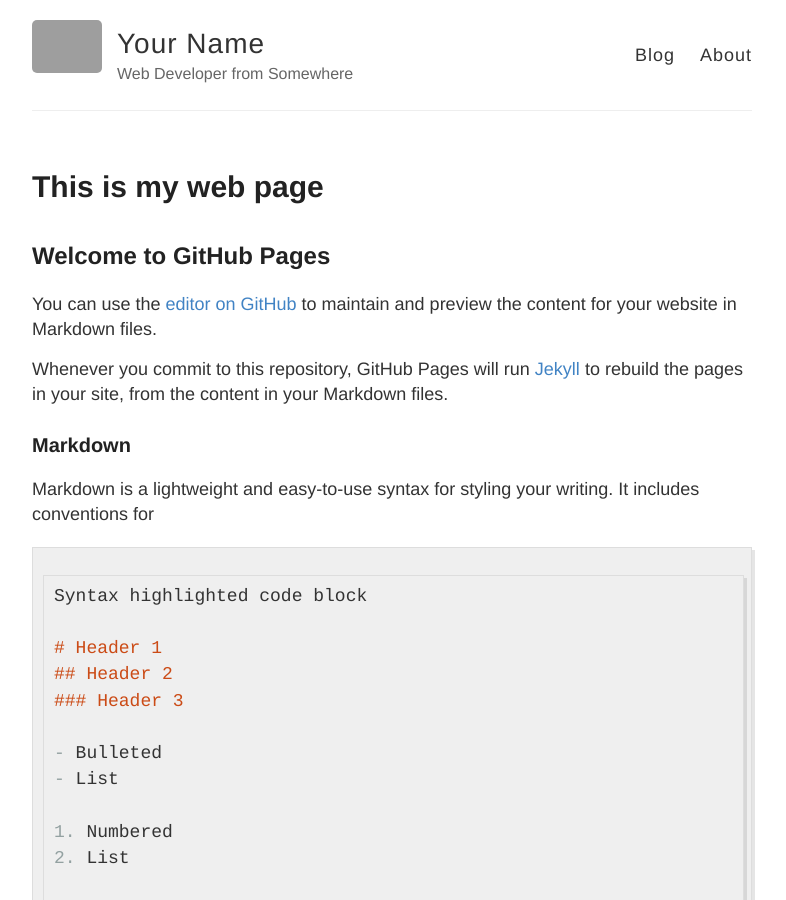
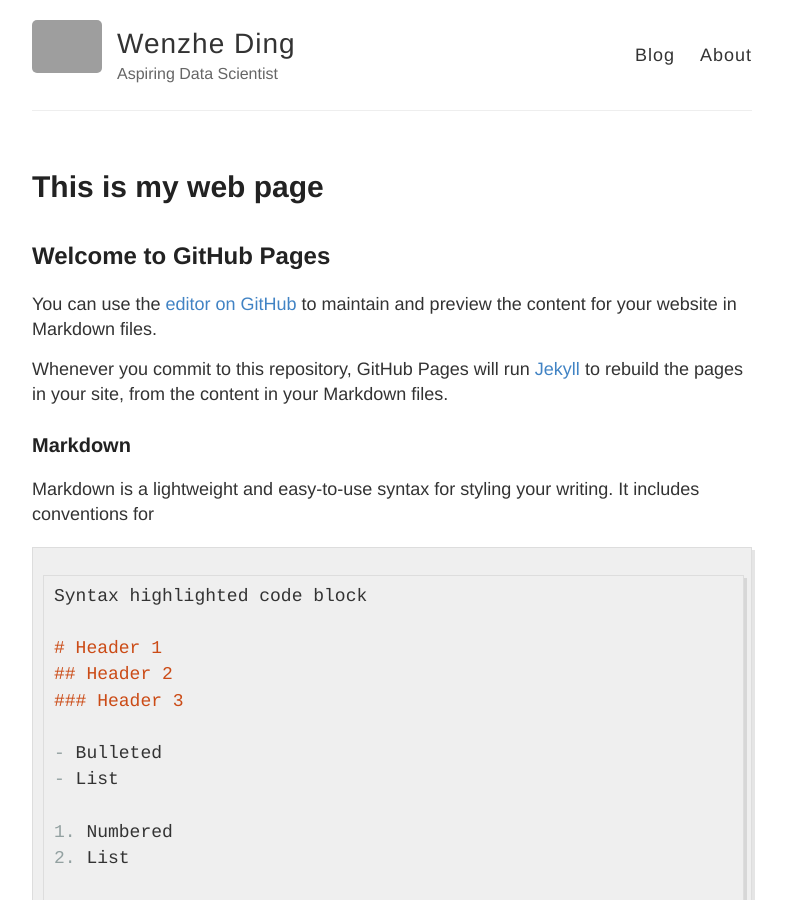
Before and after one commit to wzding/deprecated_wzding.github.io, a Jekyll site: the page built from index.md, in a window 1280 px wide and 900 px high. Shown: the whole window, without its empty margins (248-1034 px from the left). Built offline with Jekyll 4.4.1, drawn with Linux system fonts in a browser that asks for light colours; our own code applies the rules of GitHub Pages for plain Markdown files; some of the changed lines change nothing that is shown; grey boxes are pictures that could not be loaded.

Commit message:
change configs

```diff
--- a/_config.yml
+++ b/_config.yml
@@ -3,13 +3,13 @@
 #
 
 # Name of your site (displayed in the header)
-name: Your Name
+name: Wenzhe Ding
 
 # Short bio or description (displayed in the header)
-description: Web Developer from Somewhere
+description: Aspiring Data Scientist
 
 # URL of your avatar or profile pic (you could use your GitHub profile pic)
-avatar: https://raw.githubusercontent.com/barryclark/jekyll-now/master/images/jekyll-logo.png
+avatar: "/images/Wenzhe.jpeg"
 
 #
 # Flags below are optional
@@ -18,15 +18,15 @@ avatar: https://raw.githubusercontent.com/barryclark/jekyll-now/master/images/je
 # Includes an icon in the footer for each username you enter
 footer-links:
   dribbble:
-  email:
-  facebook:
+  email: wzding6706@gmail.com
+  facebook: EmmaWenzheDing
   flickr:
-  github: barryclark/jekyll-now
+  github: wzding
   instagram:
-  linkedin:
+  linkedin: wzding
   pinterest:
-  rss: # just type anything here for a working RSS icon
-  twitter: jekyllrb
+  rss: wzding
+  twitter: wzding
   stackoverflow: # your stackoverflow profile, e.g. "users/50476/bart-kiers"
   youtube: # channel/<your_long_string> or user/<user-name>
   googleplus: # anything in your profile username that comes after plus.google.com/
@@ -47,7 +47,7 @@ url:
 # (http://yourusername.github.io/repository-name)
 # and NOT your User repository (http://yourusername.github.io)
 # then add in the baseurl here, like this: "/repository-name"
-baseurl: ""
+baseurl: "/wzding.github.io"
 
 #
 # !! You don't need to change any of the configuration flags below !!
```
